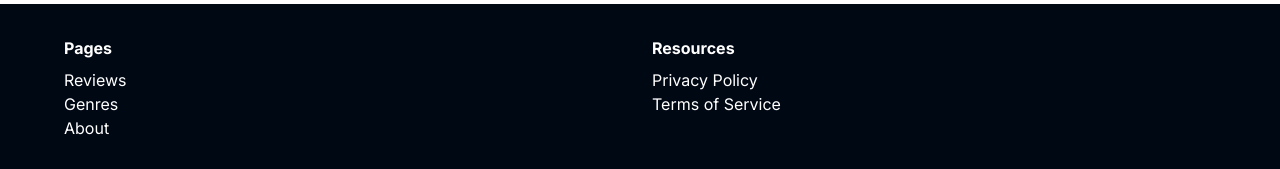
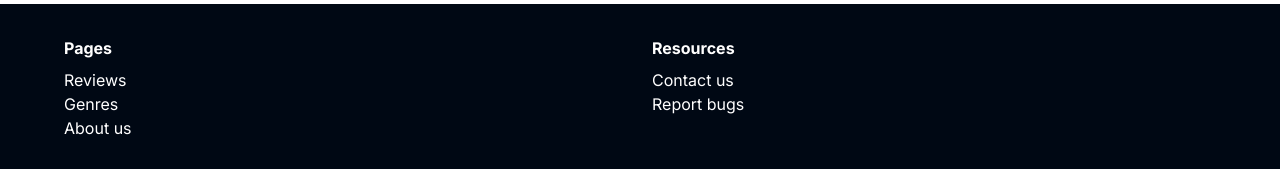
Before and after one commit to BrunoE99/Prog3Project, a Next.js app: page / in a window 1280 px wide. Shown: the part 1280-1449 px from the top of the page. Built offline with nearby package versions, Linux system fonts and the light colour scheme.

Commit message:
need to add jwt

```diff
--- a/components/footer.tsx
+++ b/components/footer.tsx
@@ -9,24 +9,16 @@ export default function Footer() {
             <ul>
                 <li><Link href="/reviews">Reviews</Link></li>
                 <li><Link href="/genres">Genres</Link></li>
-                <li><Link href="/about">About</Link></li>
+                <li><Link href="/about">About us</Link></li>
             </ul>
             </div>
             <div>
             <h4 className="font-bold mb-2">Resources</h4>
             <ul>
-                <li><a href="#">Privacy Policy</a></li>
-                <li><a href="#">Terms of Service</a></li>
+                <li><a href="#">Contact us</a></li>
+                <li><a href="#">Report bugs</a></li>
             </ul>
             </div>
-            {/* <div>
-            <h4 className="font-bold mb-2">Follow Us</h4>
-            <ul>
-                <li><a href="#">Twitter</a></li>
-                <li><a href="#">Instagram</a></li>
-                <li><a href="#">Facebook</a></li>
-            </ul>
-            </div> */}
         </div>
         </footer>
     )
--- a/src/app/(auth)/login/page.tsx
+++ b/src/app/(auth)/login/page.tsx
@@ -0,0 +1,15 @@
+export default function Login() {
+    return (
+        <form className="flex flex-col gap-3 items-center m-5">
+            <div className="flex gap-2">
+                <label htmlFor="email">Email</label>
+                <input id="email" name="email" placeholder="johndoe@example.com" className="border rounded p-0.5"/>
+            </div>
+            <div className="flex gap-2">
+                <label htmlFor="password">Password</label>
+                <input id="password" name="password" type="password" className="border rounded p-0.5"/>
+            </div>
+            <button type="submit" className="bg-[#020b59] w-20 border rounded">Log in</button>
+        </form>
+    )
+}
```
